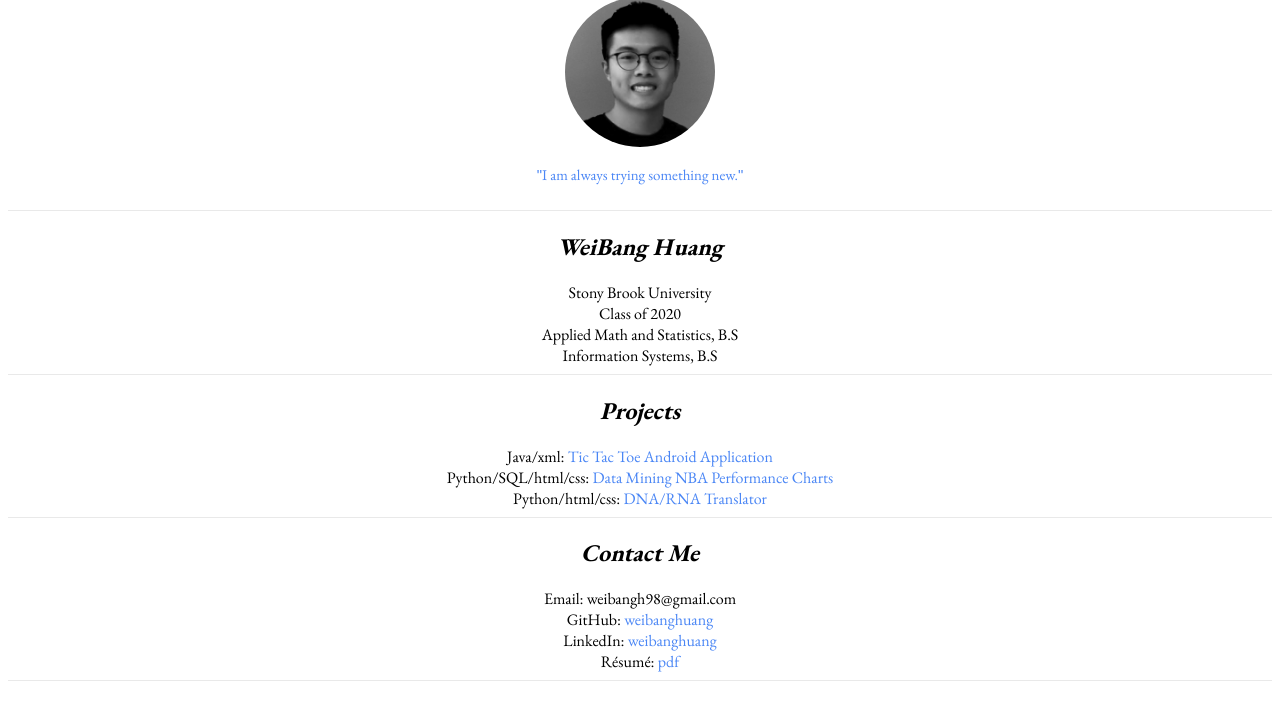
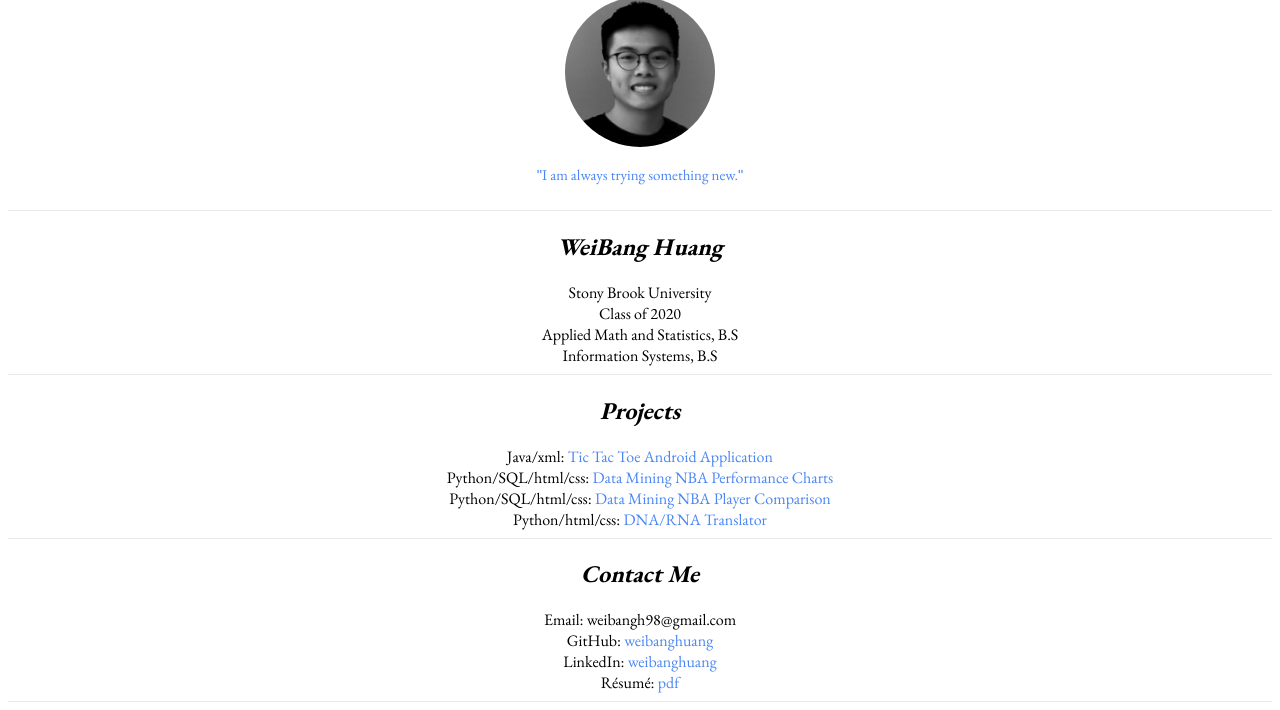
Before and after one commit to weibanghuang/weibang, a plain HTML site: page index.html in a window 1280 px wide. Shown: the part 186-896 px from the top of the page. Before the commit the page ends 875 px from the top, so only its background shows below. Drawn offline with Linux system fonts and the light colour scheme.

Commit message:
new project link
new project link

```diff
--- a/index.html
+++ b/index.html
@@ -335,7 +335,8 @@ for (i = 0; i < coll.length; i++) {
 <div class="city">
 <h2 ><i>Projects</i></h2>
 <p>Java/xml: <a href="https://play.google.com/store/apps/details?id=com.weibang.tictactoe" target="_blank">Tic Tac Toe Android Application</a></p>
-<p>Python/SQL/html/css: <a href="https://weibang-nba.herokuapp.com/" target="_blank">Data Mining NBA Performance Charts</a></p>
+<p>Python/SQL/html/css: <a href="https://weibang-project.herokuapp.com/" target="_blank">Data Mining NBA Performance Charts</a></p>
+<p>Python/SQL/html/css: <a href="https://weibang-nba.herokuapp.com/" target="_blank">Data Mining NBA Player Comparison</a></p>
 <p>Python/html/css: <a href="https://dna-rna-sequencer.herokuapp.com/" target="_blank">DNA/RNA Translator</a></p>
 </div>
 
```
Also changed, not shown: chinesewebsite.html (+2 -1 lines).
